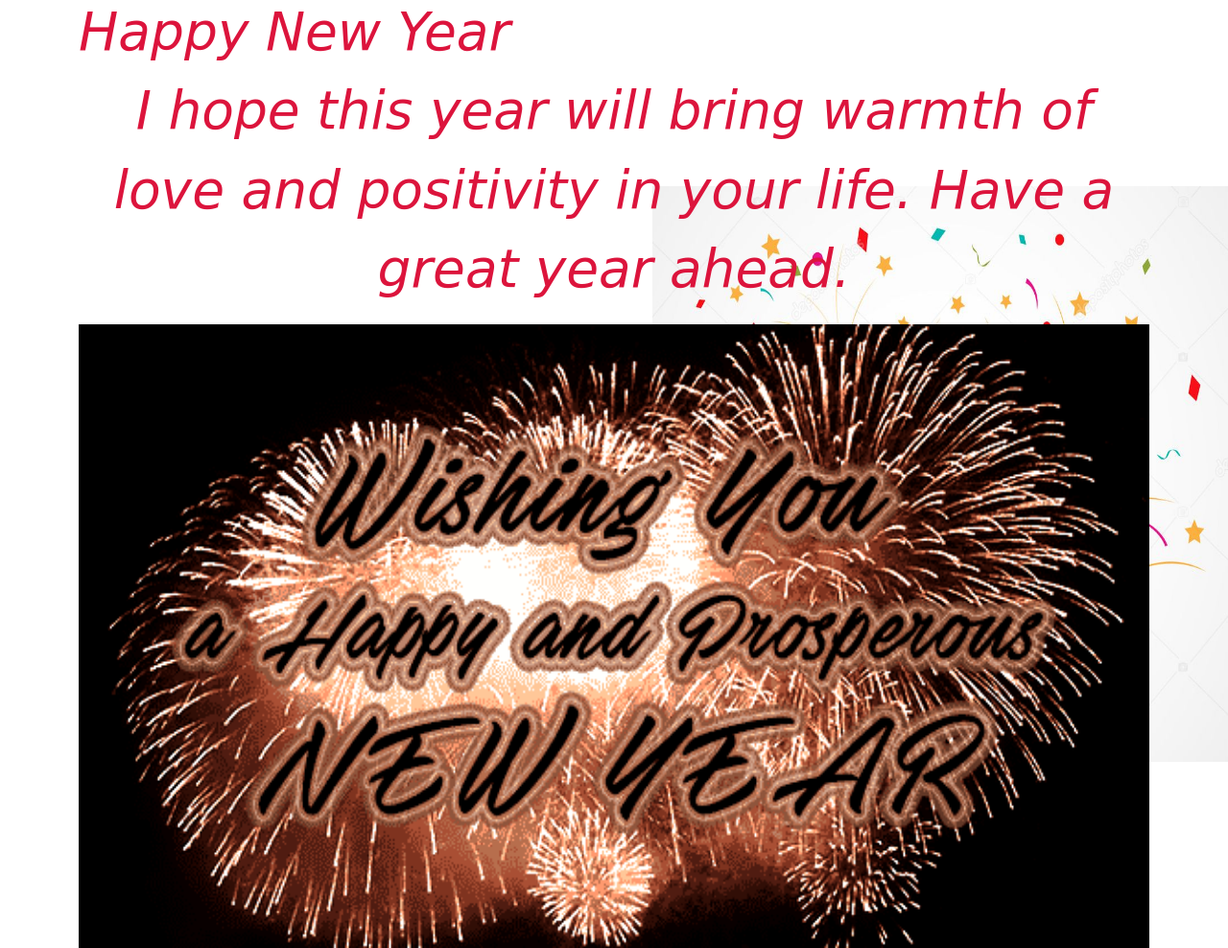
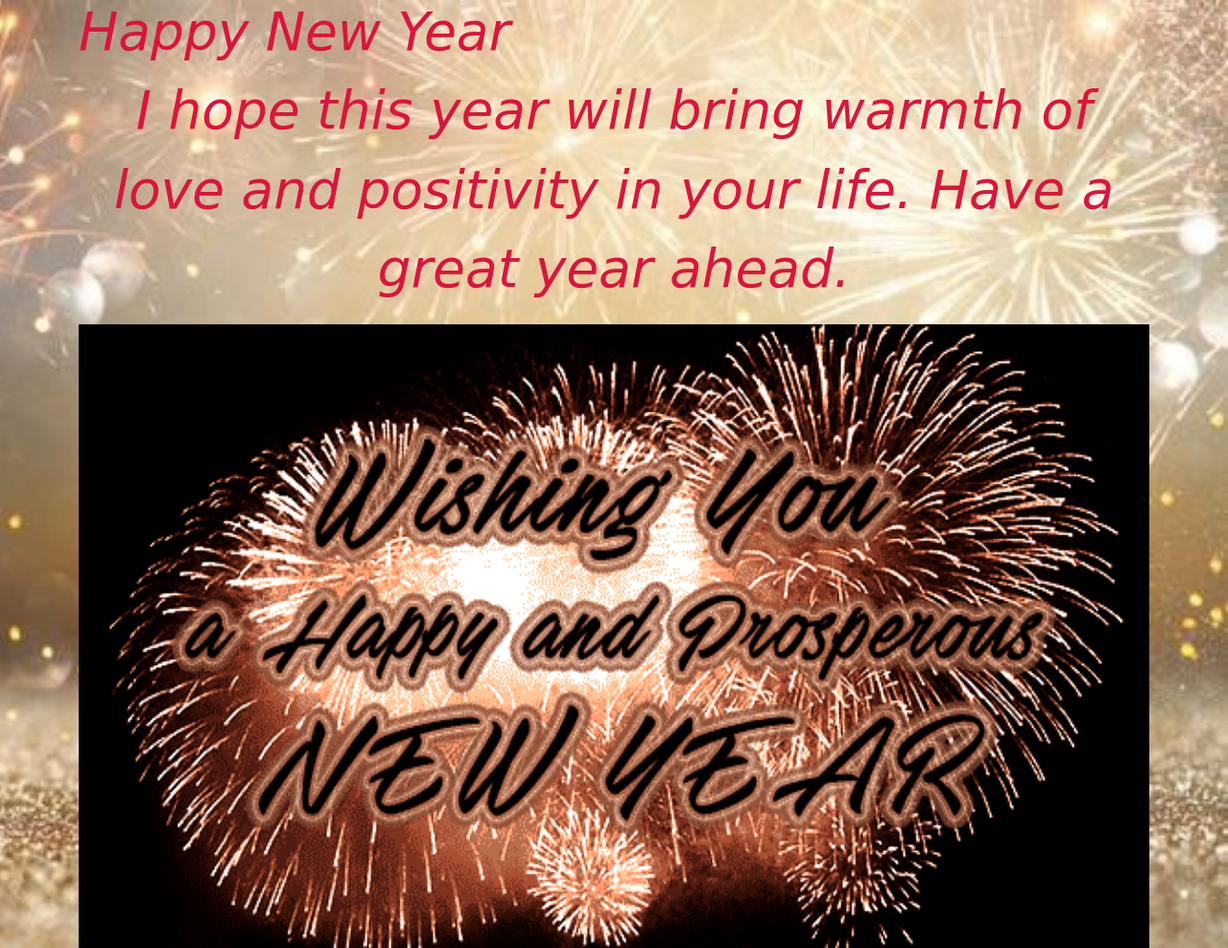
Before and after one commit to ashamary97/happy-new-year-website, a PHP site: page / in a window 1280 px wide. Shown: the whole page at 96% size. Run offline with PHP 8.4, Linux system fonts and the light colour scheme.

Commit message:
new year updates

```diff
--- a/style.css
+++ b/style.css
@@ -1,9 +1,10 @@
 .mybckimg{
 
-    background-image: url(../images/image3.jpg);
+    background-image: url(../images/image4.jpg);
+   background-repeat: no-repeat;
+   background-size: cover;
 
-    background-repeat: no-repeat;
-    background-size: 600px 600px;
+
     background-position: right;
 }
 
```
Also changed, not shown: images/image4.jpg (added).
